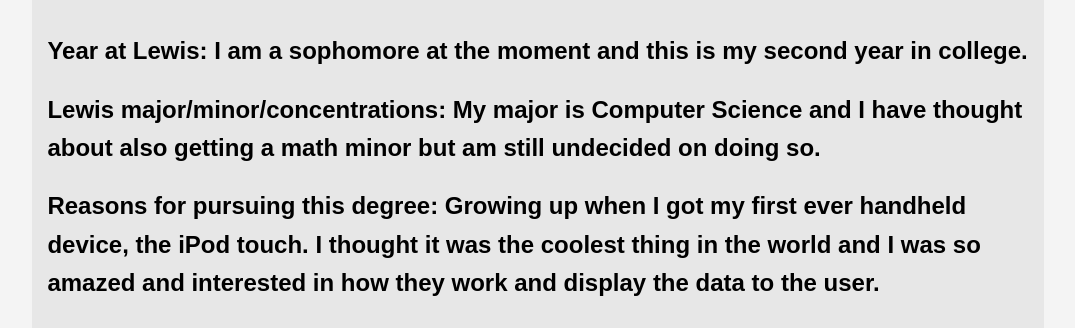
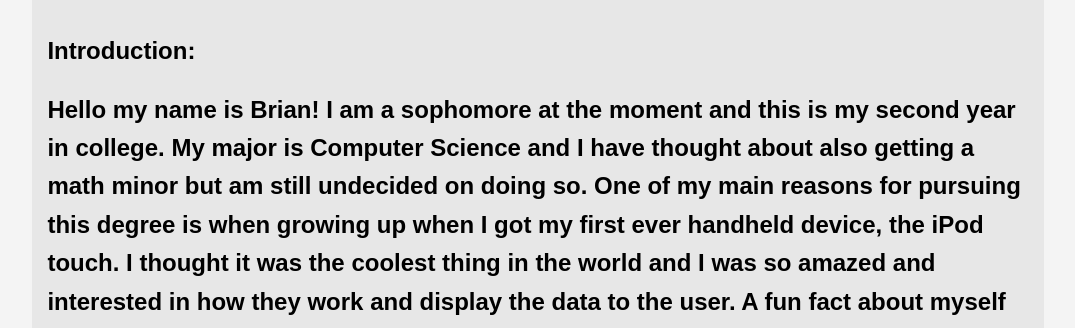
Before and after one commit to briang38/introductions, a plain HTML site: page index.html in a window 1280 px wide. Shown: the part 463-791 px from the top of the page, without its empty margins (102-1177 px from the left). Drawn offline with Linux system fonts and the light colour scheme.

Commit message:
Update index.html
updating format and info

```diff
--- a/index.html
+++ b/index.html
@@ -40,10 +40,11 @@
         </header>
 
         <section class="lewis">
-			<h2>Year at Lewis: I am a sophomore at the moment and this is my second year in college. </h2>
-			<h2>Lewis major/minor/concentrations: My major is Computer Science and I have thought about also getting a math minor but am still undecided on doing so.</h2>
-			<h2>Reasons for pursuing this degree: Growing up when I got my first ever handheld device, the iPod touch. I thought it was the coolest thing in the world and I was so amazed and interested in how they work and display the data to the user.</h2>
-        </section>
+			<h2>Introduction: <h1>Hello my name is Brian! I am a sophomore at the moment and this is my second year in college. My major is Computer Science and I have thought about also getting a math minor but am still undecided on doing so. One of my
+			main reasons for pursuing this degree is when growing up when I got my first ever handheld device, the iPod touch. I thought it was the coolest thing in the world and I was so amazed and interested in how they work and display the data to the user. A fun
+				fact about myself is that I play on the Lewis University Hockey Team and hockey has been one of my favorite hobbies for a very long time.
+			 </h1> </h2>
+
 
 		<section class="course">
             <h2>Reasons for Taking This Course</h2>
```
